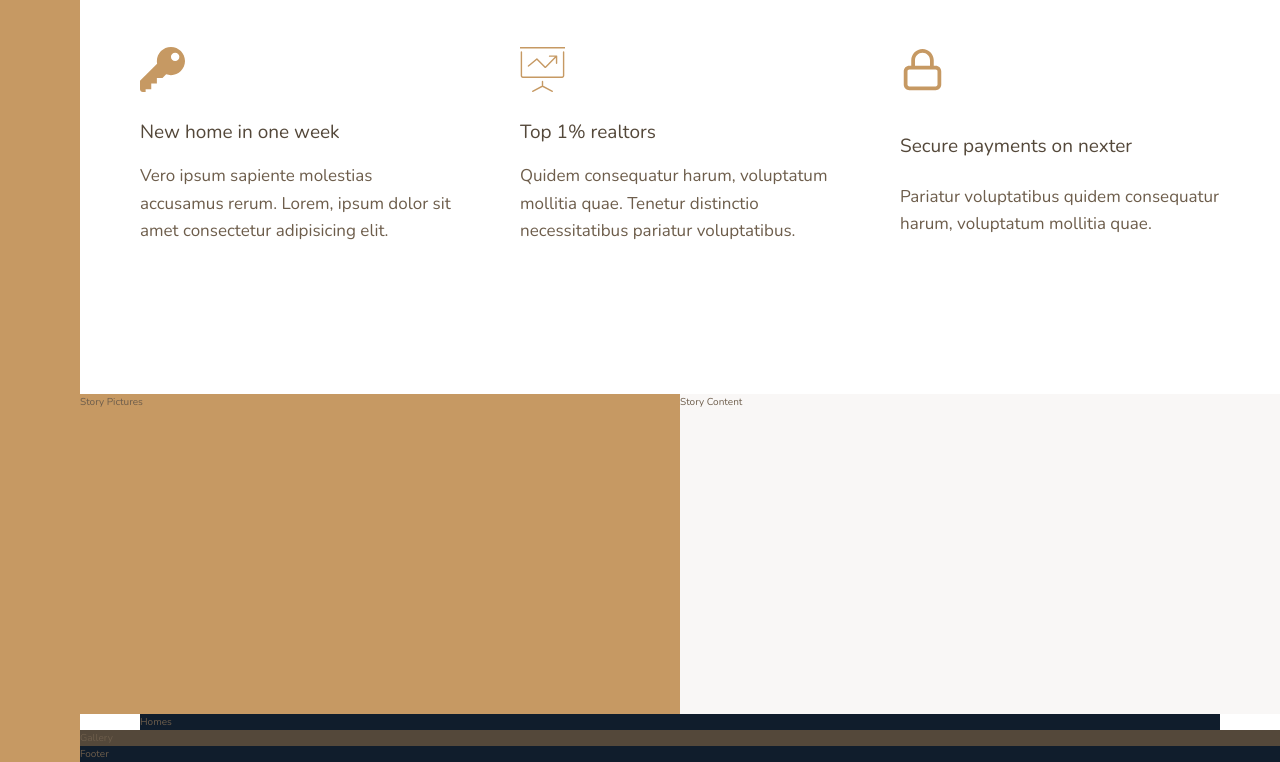
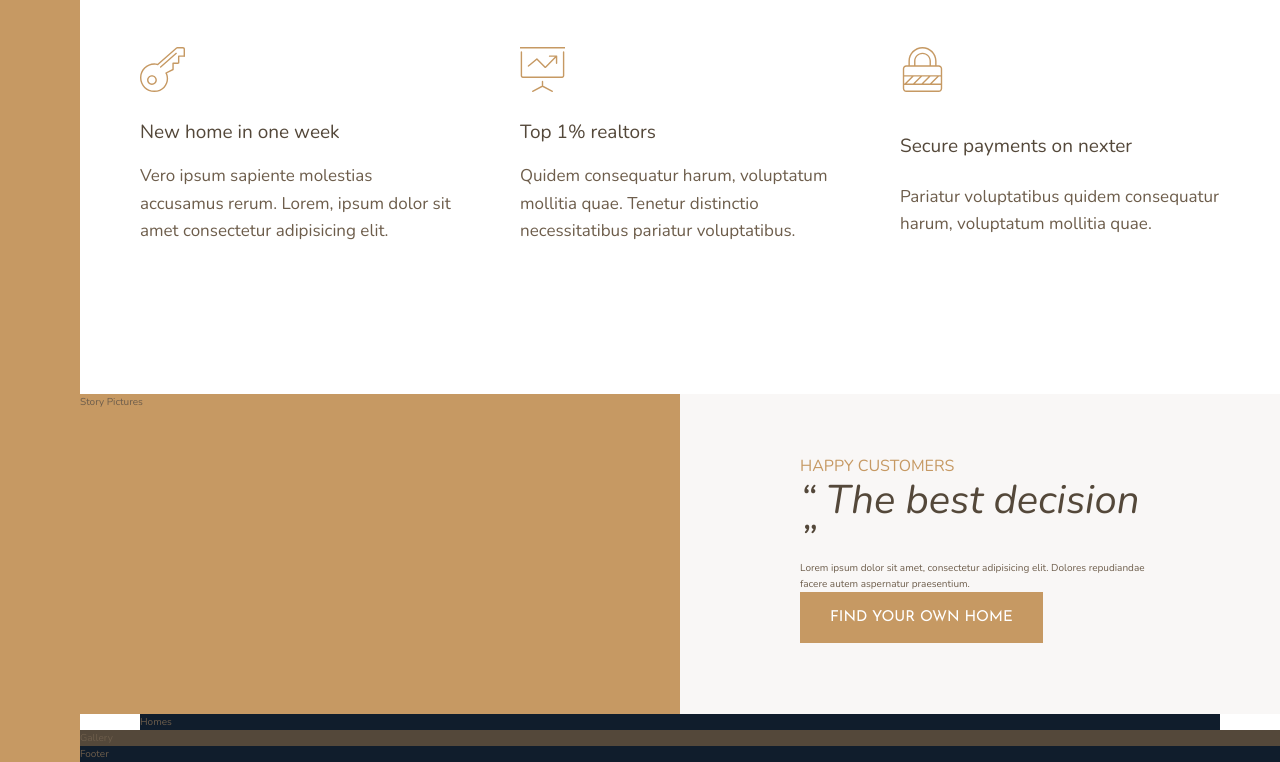
Before and after one commit to Ryoung27/Nexter, a website: page index.html in a window 1280 px wide. Shown: the part 980-1742 px from the top of the page. Drawn offline with nearby package versions, Linux system fonts and the light colour scheme.

Commit message:
added section button

```diff
--- a/index.html
+++ b/index.html
@@ -79,7 +79,12 @@
         </div>
 
         <div class="story__content">
-            Story Content
+            <h3 class="heading-3">Happy Customers</h3>
+            <h2 class="heading-2 heading-2--dark">&ldquo; The best decision &rdquo;</h2>
+            <p class="story__text">
+                Lorem ipsum dolor sit amet, consectetur adipisicing elit. Dolores repudiandae facere autem aspernatur praesentium.
+            </p>
+            <button class="btn">Find your own home</button>
         </div>
 
         <section class="homes">
--- a/sass/_story.scss
+++ b/sass/_story.scss
@@ -8,5 +8,7 @@
     &__content{
         background-color: $color-grey-light-1;
         grid-column: col-start 5/ full-end;
+
+        padding: 6rem 12rem;
     }
 }
--- a/sass/_typography.scss
+++ b/sass/_typography.scss
@@ -9,11 +9,20 @@
 
 .heading-2{
     @extend %heading;
+    font-size: 4rem;
+    font-style: italic;
+    line-height: 1;
+
+    &--light{ color: $color-grey-light-1; }
+    &--dark{ color: $color-grey-dark-1; }
 
 }
 
 .heading-3{
     @extend %heading;
+    font-size: 1.6rem;
+    color: $color-primary;
+    text-transform: uppercase;
 
 }
 
@@ -24,3 +33,20 @@
     &--light{ color: $color-grey-light-1; }
     &--dark{ color: $color-grey-dark-1; }
 }
+
+.btn{
+    background-color: $color-primary;
+    color: #fff;
+    border: none;
+    border-radius: 0;
+    font-family: $font-display;
+    font-size: 1.5rem;
+    text-transform: uppercase;
+    padding: 1.8rem 3rem;
+    cursor: pointer;
+    transition: all .2s;
+
+    &:hover{
+        background-color: $color-primary-dark;
+    }
+}
```
Also changed, not shown: css/style.css.
